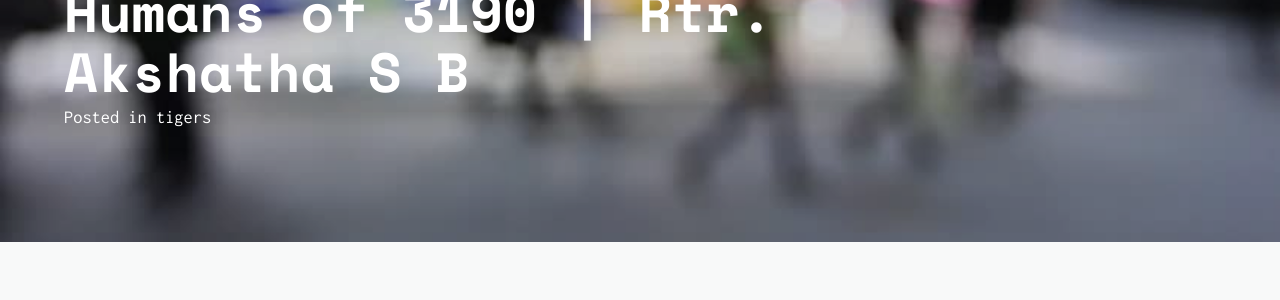
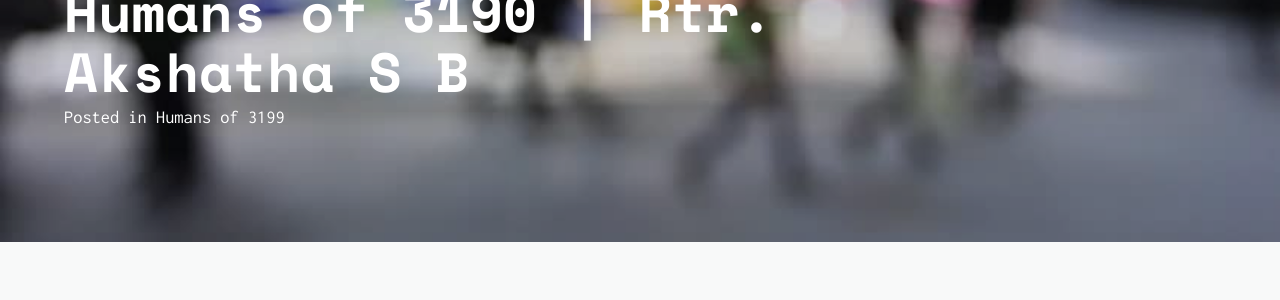
Before and after one commit to zeospec/3190blog-old, a Jekyll site: the page built from _posts/2018-10-07-humans-of-3190-akshatha.md, in a window 1280 px wide and 900 px high. Shown: the part 402-702 px from the top of the window. Built offline with Jekyll 4.4.1, drawn with Linux system fonts in a browser that asks for light colours; nearby versions of some CDN libraries.

Commit message:
Update 2018-10-07-humans-of-3190-akshatha.md (#5)

```diff
--- a/_posts/2018-10-07-humans-of-3190-akshatha.md
+++ b/_posts/2018-10-07-humans-of-3190-akshatha.md
@@ -3,7 +3,8 @@ layout: post
 title: Humans of 3190 | Rtr. Akshatha S B
 date: '2018-10-07'
 categories:
-  - tigers
+  - Humans of 3199
+
 description: >-
   Humans of 3190 featuring the story of Rtr. Akshatha S B
 image: humans.jpg
```
